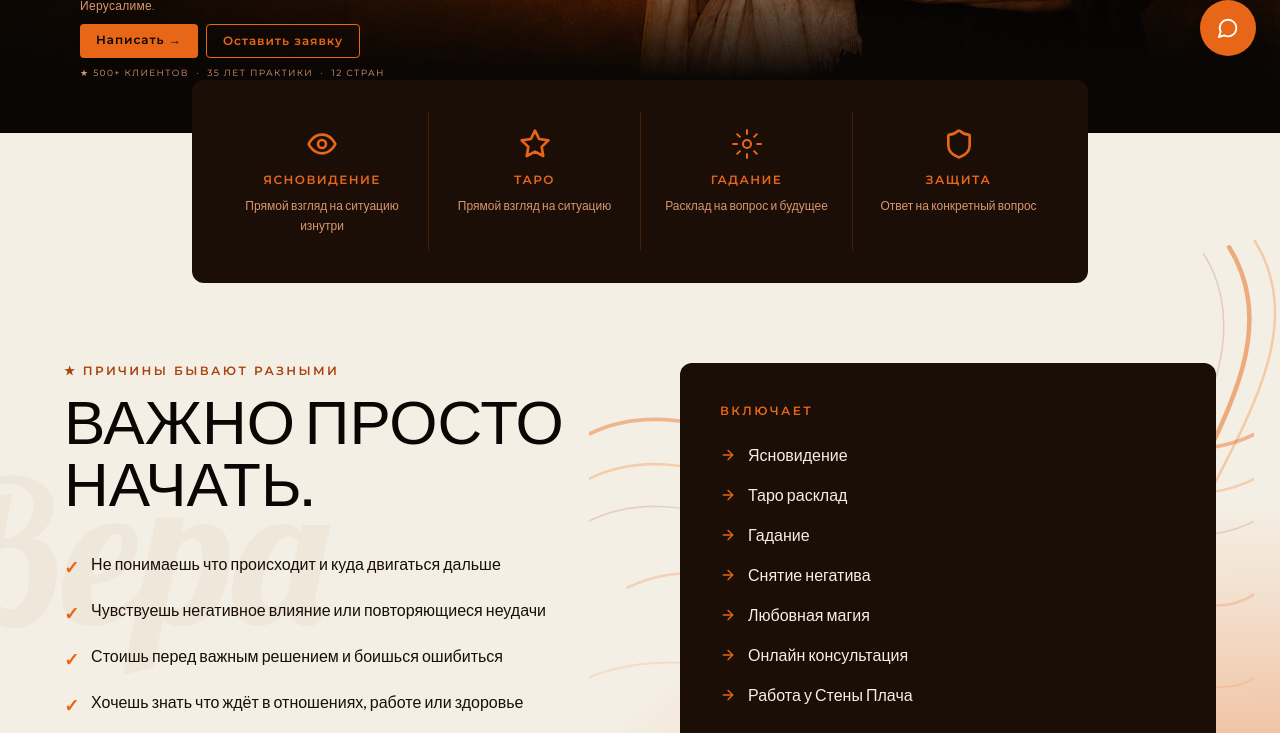
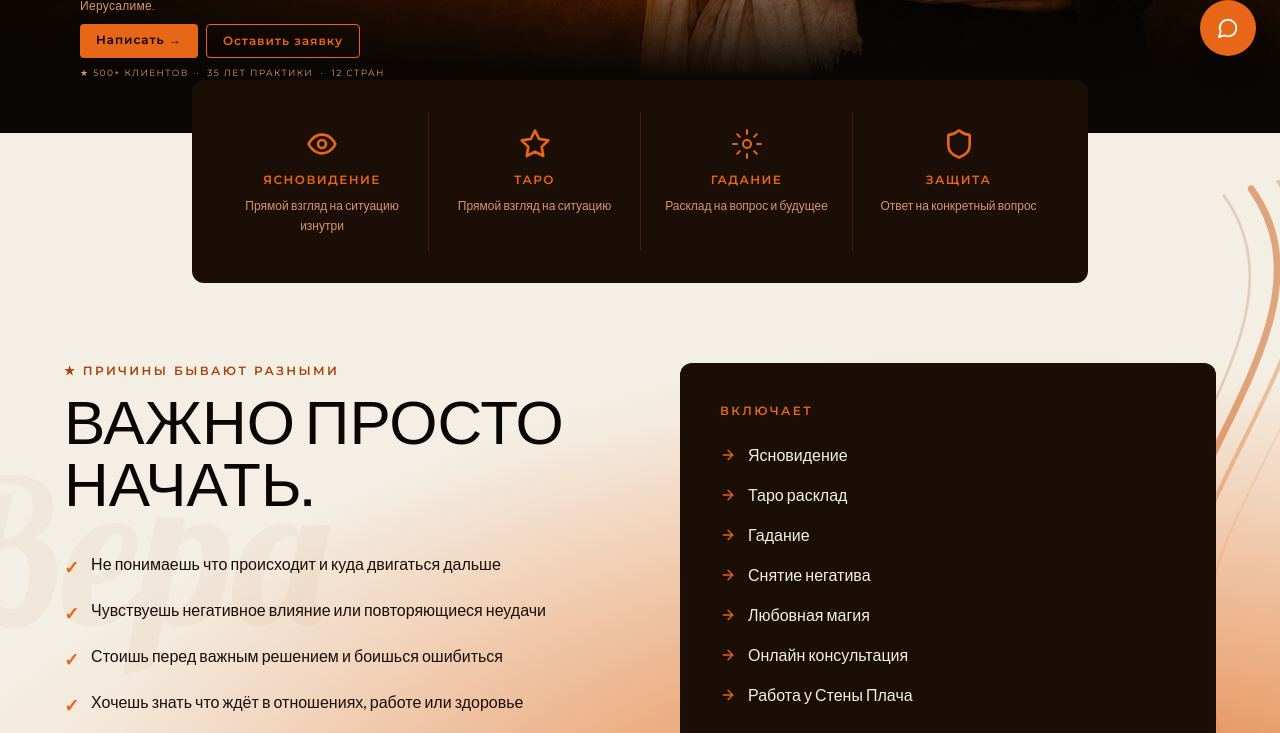
Before and after one commit to Nana-Taran/vera-vladimirovna-site, a React (Vite) app: page / in a window 1280 px wide. Shown: the part 720-1453 px from the top of the page. Built offline with nearby package versions, Linux system fonts and the light colour scheme.

Commit message:
Add contacts: Telegram, WhatsApp, Viber + fix meta tags

```diff
--- a/index.html
+++ b/index.html
@@ -6,7 +6,7 @@
 
   <!-- SEO ОСНОВНЫЕ -->
   <title>Вера Владимировна — Ясновидящая онлайн | 35 лет практики</title>
-  <meta name="description" content="Вера Владимировна — ясновидящая и таролог с 35-летним опытом. Работает у Стены Плача в Иерусалиме. Онлайн консультации для клиентов из Европы, США, Канады и Израиля." />
+  <meta name="description" content="Вера Владимировна — ясновидящая с 35-летним опытом. Работает у Стены Плача в Иерусалиме. Онлайн консультации из любой страны." />
   <meta name="keywords" content="ясновидящая онлайн, таролог онлайн, гадание онлайн, экстрасенс онлайн" />
   <meta name="author" content="Вера Владимировна" />
   <meta name="robots" content="index, follow" />
@@ -25,7 +25,7 @@
   <meta property="og:type" content="website" />
   <meta property="og:url" content="https://veravladimirovna.com" />
   <meta property="og:title" content="Вера Владимировна — Ясновидящая онлайн | 35 лет практики" />
-  <meta property="og:description" content="Вера Владимировна — ясновидящая и таролог с 35-летним опытом. Работает у Стены Плача в Иерусалиме. Онлайн консультации для клиентов из Европы, США, Канады и Израиля." />
+  <meta property="og:description" content="Вера Владимировна — ясновидящая с 35-летним опытом. Работает у Стены Плача в Иерусалиме. Онлайн консультации из любой страны." />
   <meta property="og:image" content="https://veravladimirovna.com/images/og/og-image.jpg" />
   <meta property="og:image:width" content="1200" />
   <meta property="og:image:height" content="630" />
@@ -35,7 +35,7 @@
   <!-- TWITTER CARD -->
   <meta name="twitter:card" content="summary_large_image" />
   <meta name="twitter:title" content="Вера Владимировна — Ясновидящая онлайн | 35 лет практики" />
-  <meta name="twitter:description" content="Вера Владимировна — ясновидящая и таролог с 35-летним опытом. Работает у Стены Плача в Иерусалиме. Онлайн консультации для клиентов из Европы, США, Канады и Израиля." />
+  <meta name="twitter:description" content="Вера Владимировна — ясновидящая с 35-летним опытом. Работает у Стены Плача в Иерусалиме. Онлайн консультации из любой страны." />
   <meta name="twitter:image" content="https://veravladimirovna.com/images/og/og-image.jpg" />
 
   <!-- SCHEMA.ORG — JSON-LD -->
@@ -47,12 +47,12 @@
     "jobTitle": "Ясновидящая, таролог, экстрасенс",
     "description": "Ясновидящая с 35-летним опытом. Работает у Стены Плача в Иерусалиме.",
     "url": "https://veravladimirovna.com",
-    "telephone": "",
+    "telephone": "+995558314030",
     "email": "",
     "image": "https://veravladimirovna.com/images/hero/hero-banner.jpg",
     "sameAs": [
-      "#",
-      "#"
+      "https://t.me/Vera_vladimerovna",
+      "https://wa.me/995558314030"
     ],
     "areaServed": [
       {"@type": "Country", "name": "Austria"},
--- a/src/components/vera/FAB.jsx
+++ b/src/components/vera/FAB.jsx
@@ -3,9 +3,9 @@ import { motion, AnimatePresence } from 'framer-motion';
 import { MessageCircle, Send, Phone, MessageSquare, X } from 'lucide-react';
 
 const messengers = [
-  { label: 'Telegram', icon: <Send size={18} />, href: '#', color: '#229ED9' },
-  { label: 'WhatsApp', icon: <Phone size={18} />, href: '#', color: '#25D366' },
-  { label: 'Viber', icon: <MessageSquare size={18} />, href: '#', color: '#7360F2' },
+  { label: 'Telegram', icon: <Send size={18} />, href: 'https://t.me/Vera_vladimerovna', color: '#229ED9' },
+  { label: 'WhatsApp', icon: <Phone size={18} />, href: 'https://wa.me/995558314030', color: '#25D366' },
+  { label: 'Viber', icon: <MessageSquare size={18} />, href: 'viber://chat?number=995558314030', color: '#7360F2' },
 ];
 
 export default function FAB() {
--- a/src/components/vera/FinalCTA.jsx
+++ b/src/components/vera/FinalCTA.jsx
@@ -5,19 +5,19 @@ const messengers = [
   {
     label: 'Telegram',
     icon: <Send size={20} />,
-    href: '#',
+    href: 'https://t.me/Vera_vladimerovna',
     color: '#229ED9',
   },
   {
     label: 'WhatsApp',
     icon: <Phone size={20} />,
-    href: '#',
+    href: 'https://wa.me/995558314030',
     color: '#25D366',
   },
   {
     label: 'Viber',
     icon: <MessageSquare size={20} />,
-    href: '#',
+    href: 'viber://chat?number=995558314030',
     color: '#7360F2',
   },
 ];
--- a/src/components/vera/Footer.jsx
+++ b/src/components/vera/Footer.jsx
@@ -10,9 +10,9 @@ const navLinks = [
 
 const socials = [
   { icon: <Camera size={18} />, href: '#', label: 'Instagram' },
-  { icon: <Send size={18} />, href: '#', label: 'Telegram' },
-  { icon: <Phone size={18} />, href: '#', label: 'WhatsApp' },
-  { icon: <MessageSquare size={18} />, href: '#', label: 'Viber' },
+  { icon: <Send size={18} />, href: 'https://t.me/Vera_vladimerovna', label: 'Telegram' },
+  { icon: <Phone size={18} />, href: 'https://wa.me/995558314030', label: 'WhatsApp' },
+  { icon: <MessageSquare size={18} />, href: 'viber://chat?number=995558314030', label: 'Viber' },
   {
     icon: (
       <svg width="18" height="18" viewBox="0 0 24 24" fill="currentColor">
--- a/src/components/vera/WhenToReach.jsx
+++ b/src/components/vera/WhenToReach.jsx
@@ -31,106 +31,76 @@ export default function WhenToReach() {
         paddingBottom: '9rem',
       }}
     >
-      {/* Single background glow — bottom-right spotlight, stronger */}
+      {/* Glow layer 1 — wide warm field, right half bottom */}
       <div
         className="absolute inset-0 pointer-events-none"
         style={{
-          background: `radial-gradient(ellipse 88% 80% at 100% 100%,
-            rgba(200,80,10,0.82) 0%,
-            rgba(220,95,15,0.58) 16%,
-            rgba(232,102,23,0.32) 34%,
-            rgba(232,102,23,0.12) 54%,
-            transparent 70%)`,
+          background: `radial-gradient(ellipse 130% 90% at 88% 100%,
+            rgba(195,72,8,0.75) 0%,
+            rgba(215,88,12,0.52) 20%,
+            rgba(230,100,20,0.28) 42%,
+            rgba(232,102,23,0.10) 62%,
+            transparent 78%)`,
+          zIndex: 0,
+        }}
+      />
+      {/* Glow layer 2 — additional warmth spreading up */}
+      <div
+        className="absolute inset-0 pointer-events-none"
+        style={{
+          background: `radial-gradient(ellipse 95% 80% at 78% 85%,
+            rgba(210,85,10,0.48) 0%,
+            rgba(225,100,18,0.28) 30%,
+            rgba(232,102,23,0.10) 58%,
+            transparent 75%)`,
           zIndex: 0,
         }}
       />
 
-      {/* Vertical swirls — right edge, top to bottom */}
+      {/* Swirls — large diagonal calligraphic strokes like reference */}
       <svg
         className="absolute pointer-events-none hidden md:block"
         style={{
-          top: '8%',
-          right: '0%',
-          width: '38%',
-          height: '85%',
+          top: '5%',
+          right: '-2%',
+          width: '45%',
+          height: '92%',
           zIndex: 0,
         }}
-        viewBox="0 0 380 520" preserveAspectRatio="xMaxYMid meet" fill="none"
+        viewBox="0 0 420 560" preserveAspectRatio="xMaxYMid meet" fill="none"
       >
+        {/* Main thick stroke */}
         <path
-          d="M340 20 C390 100 310 190 270 290 C230 390 285 460 310 510"
-          stroke="#E86617"
-          strokeWidth="3.5"
+          d="M380 10 C430 80 370 160 330 250 C290 340 330 420 360 530"
+          stroke="#C8520A"
+          strokeWidth="5"
           strokeLinecap="round"
           fill="none"
-          opacity="0.5"
+          opacity="0.48"
         />
+        {/* Second stroke, offset */}
         <path
-          d="M360 15 C410 95 330 185 290 285 C250 385 305 455 330 505"
-          stroke="#F0781B"
+          d="M400 5 C450 75 390 155 350 245 C310 335 350 415 380 525"
+          stroke="#D4620C"
+          strokeWidth="3"
+          strokeLinecap="round"
+          fill="none"
+          opacity="0.32"
+        />
+        {/* Third stroke, lighter */}
+        <path
+          d="M360 15 C410 85 350 165 310 255 C270 345 310 425 340 535"
+          stroke="#A9430E"
           strokeWidth="2"
           strokeLinecap="round"
           fill="none"
-          opacity="0.3"
+          opacity="0.20"
         />
+        {/* Thin accent */}
         <path
-          d="M320 25 C370 105 290 195 250 295 C210 395 265 465 290 515"
-          stroke="#A9430E"
+          d="M415 20 C465 90 405 170 365 260 C325 350 365 430 395 540"
+          stroke="#E86617"
           strokeWidth="1.2"
-          strokeLinecap="round"
-          fill="none"
-          opacity="0.2"
-        />
-      </svg>
-
-      {/* Horizontal swirls — behind the card, right half */}
-      <svg
-        className="absolute pointer-events-none hidden md:block"
-        style={{
-          top: '18%',
-          right: '2%',
-          width: '52%',
-          height: '70%',
-          zIndex: 0,
-        }}
-        viewBox="0 0 520 380" preserveAspectRatio="xMaxYMid meet" fill="none"
-      >
-        <path
-          d="M0 80 C80 40 160 120 260 80 C360 40 440 120 520 80"
-          stroke="#E86617"
-          strokeWidth="3"
-          strokeLinecap="round"
-          fill="none"
-          opacity="0.42"
-        />
-        <path
-          d="M0 115 C80 75 160 155 260 115 C360 75 440 155 520 115"
-          stroke="#F0781B"
-          strokeWidth="2"
-          strokeLinecap="round"
-          fill="none"
-          opacity="0.28"
-        />
-        <path
-          d="M0 148 C80 108 160 188 260 148 C360 108 440 188 520 148"
-          stroke="#A9430E"
-          strokeWidth="1.2"
-          strokeLinecap="round"
-          fill="none"
-          opacity="0.18"
-        />
-        <path
-          d="M30 200 C110 160 190 240 290 200 C390 160 470 240 520 205"
-          stroke="#E86617"
-          strokeWidth="2"
-          strokeLinecap="round"
-          fill="none"
-          opacity="0.22"
-        />
-        <path
-          d="M0 270 C100 230 200 310 300 270 C400 230 480 300 520 270"
-          stroke="#F0781B"
-          strokeWidth="1.5"
           strokeLinecap="round"
           fill="none"
           opacity="0.16"
```
Also changed, not shown: public/llms.txt (added).
